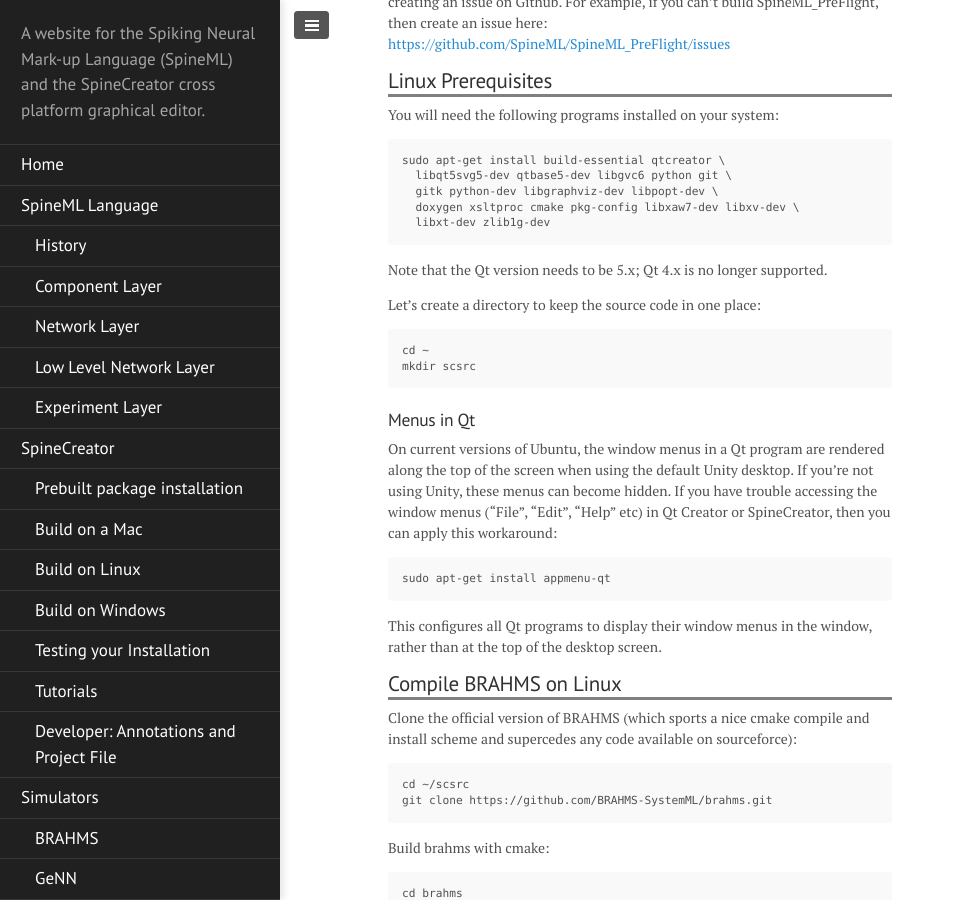
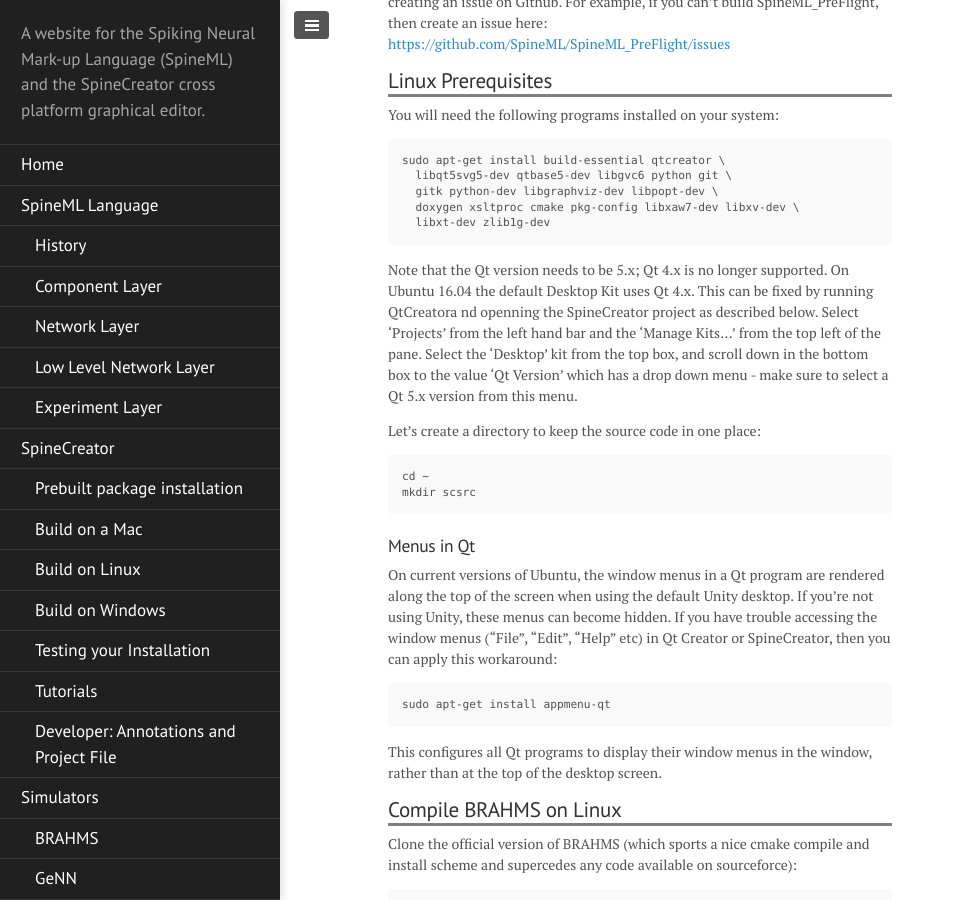
Before and after one commit to SpineML/spineml.github.io, a Jekyll site: the page built from spinecreator/sourcelin/index.md, in a window 1280 px wide and 900 px high, scrolled down 622 px. Shown: the whole window, without its empty margins (0-955 px from the left). Built offline with Jekyll 4.4.1, drawn with Linux system fonts in a browser that asks for light colours; nearby versions of some CDN libraries; library files that are not in the unit come from our copies.

Commit message:
Update index.md

````diff
--- a/spinecreator/sourcelin/index.md
+++ b/spinecreator/sourcelin/index.md
@@ -49,7 +49,7 @@
   libxt-dev zlib1g-dev
 ```
 
-Note that the Qt version needs to be 5.x; Qt 4.x is no longer supported.
+Note that the Qt version needs to be 5.x; Qt 4.x is no longer supported. On Ubuntu 16.04 the default Desktop Kit uses Qt 4.x. This can be fixed by running QtCreatora nd openning the SpineCreator project as described below. Select 'Projects' from the left hand bar and the 'Manage Kits...' from the top left of the pane. Select the 'Desktop' kit from the top box, and scroll down in the bottom box to the value 'Qt Version' which has a drop down menu - make sure to select a Qt 5.x version from this menu.
 
 Let's create a directory to keep the source code in one place:
 
````
